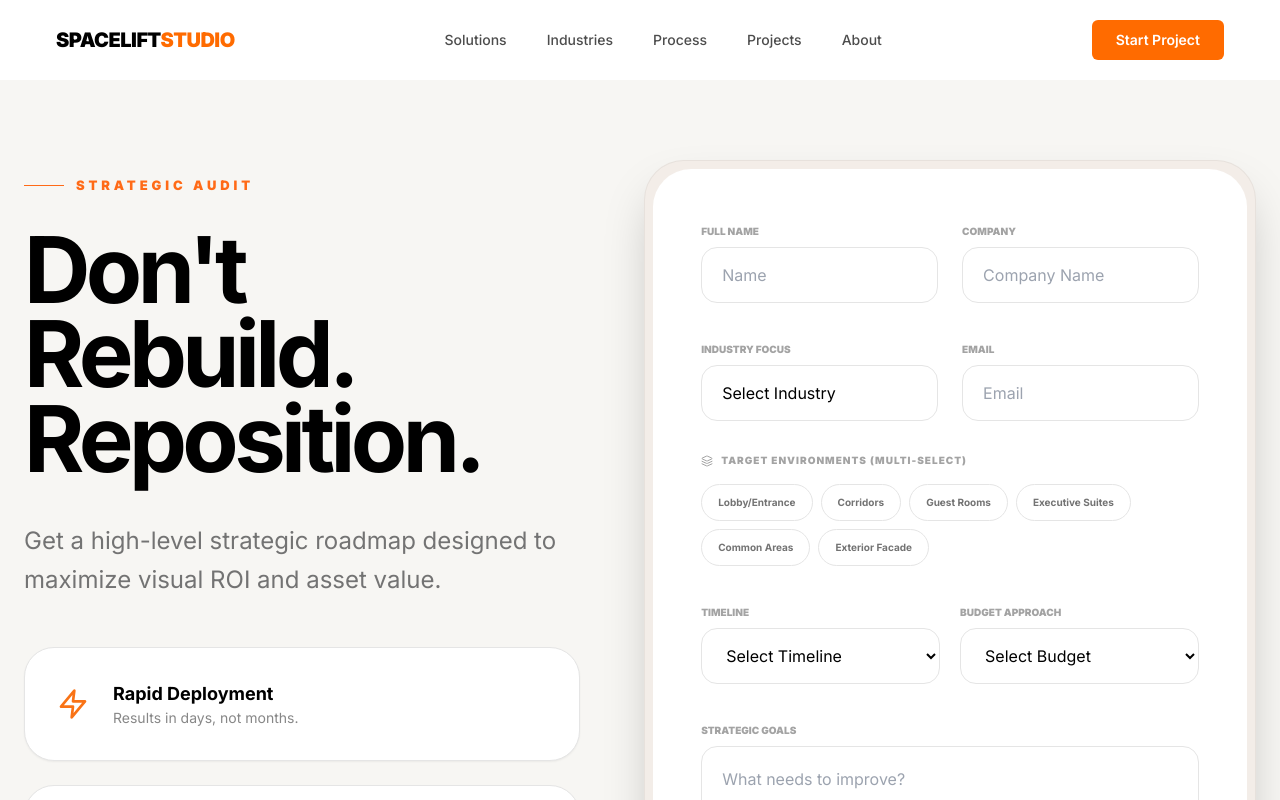
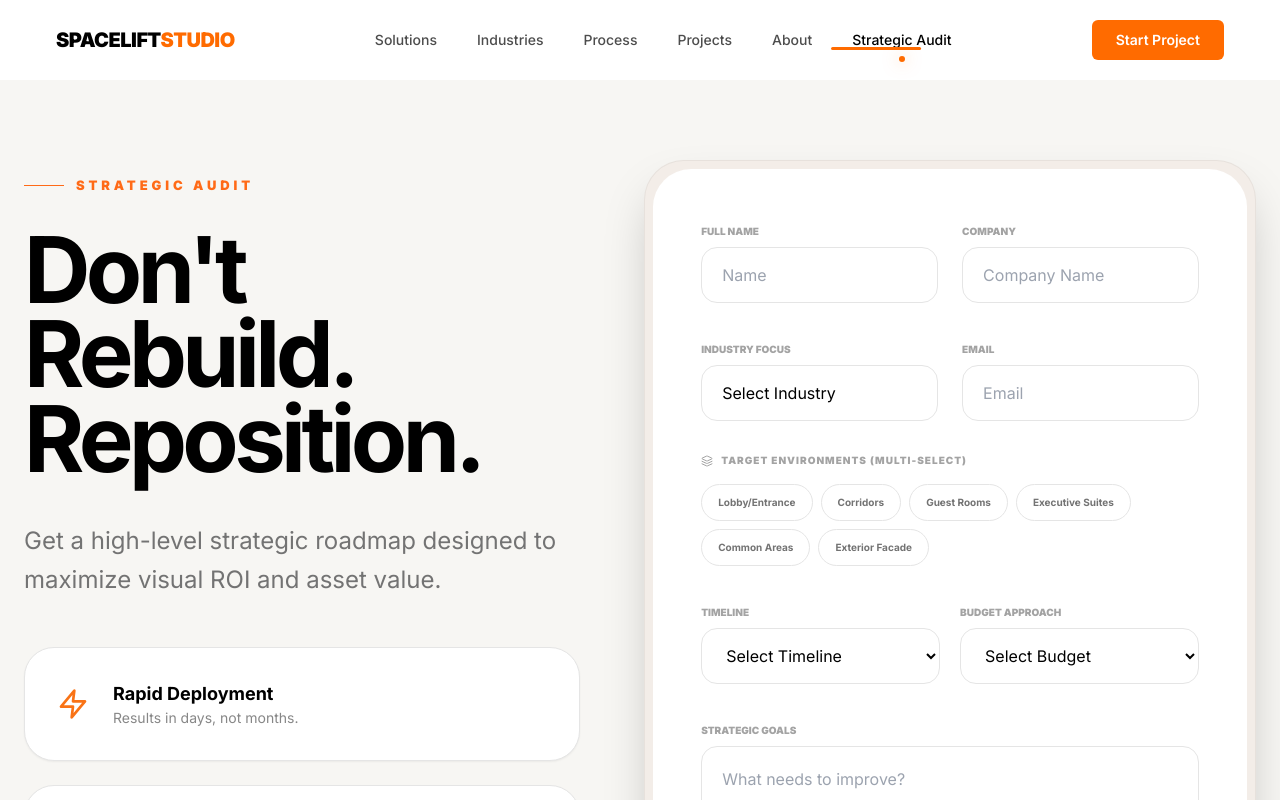
Before and after one commit to fadeljamali82-web/spacelift-website, a Next.js app: page /contact in a window 1280 px wide. Shown: the top 800 px of the page. Built offline with nearby package versions, Linux system fonts and the light colour scheme.

Commit message:
Add Strategic Audit to navbar

```diff
--- a/components/Navbar.tsx
+++ b/components/Navbar.tsx
@@ -10,6 +10,7 @@ const navItems = [
     { name: 'Process', href: '/process' },
     { name: 'Projects', href: '/projects' },
     { name: 'About', href: '/about' },
+    { name: 'Strategic Audit', href: '/contact' },
 ];
 
 export default function Navbar() {
@@ -156,7 +157,11 @@ export default function Navbar() {
                         <span
                             ref={underlineRef}
                             className="pointer-events-none absolute bottom-0 h-[3px] rounded-full bg-brand-orange transition-all duration-300 ease-out"
-                            style={{ width: 0, opacity: 0, transform: 'translateX(0px)' }}
+                            style={{
+                                width: 0,
+                                opacity: 0,
+                                transform: 'translateX(0px)',
+                            }}
                         />
                     </div>
 
```
